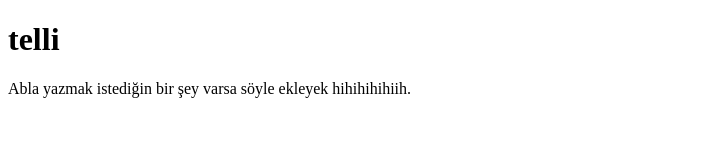
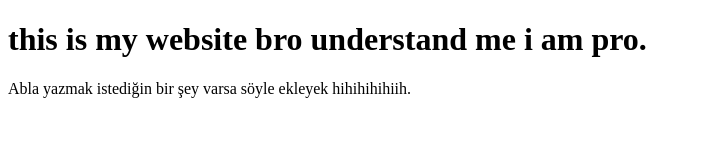
Before and after one commit to SaitamaTechno/webcreator, a plain HTML site: page index.html in a window 1280 px wide. Shown: the whole page, without its empty margins (0-701 px from the left). Drawn offline with Linux system fonts and the light colour scheme.

Commit message:
Update index.html

```diff
--- a/index.html
+++ b/index.html
@@ -1 +1 @@
-<!DOCTYPE html><html> <head><meta charset= "utf8"><title>alii</title></head> <body><h1>telli</h1><div >Abla yazmak istediğin bir şey varsa söyle ekleyek hihihihihiih.</div></body></html>
+<!DOCTYPE html><html> <head><meta charset= "utf8"><title>enes'website</title></head> <body><h1>this is my website bro understand me i am pro.</h1><div >Abla yazmak istediğin bir şey varsa söyle ekleyek hihihihihiih.</div></body></html>
```
